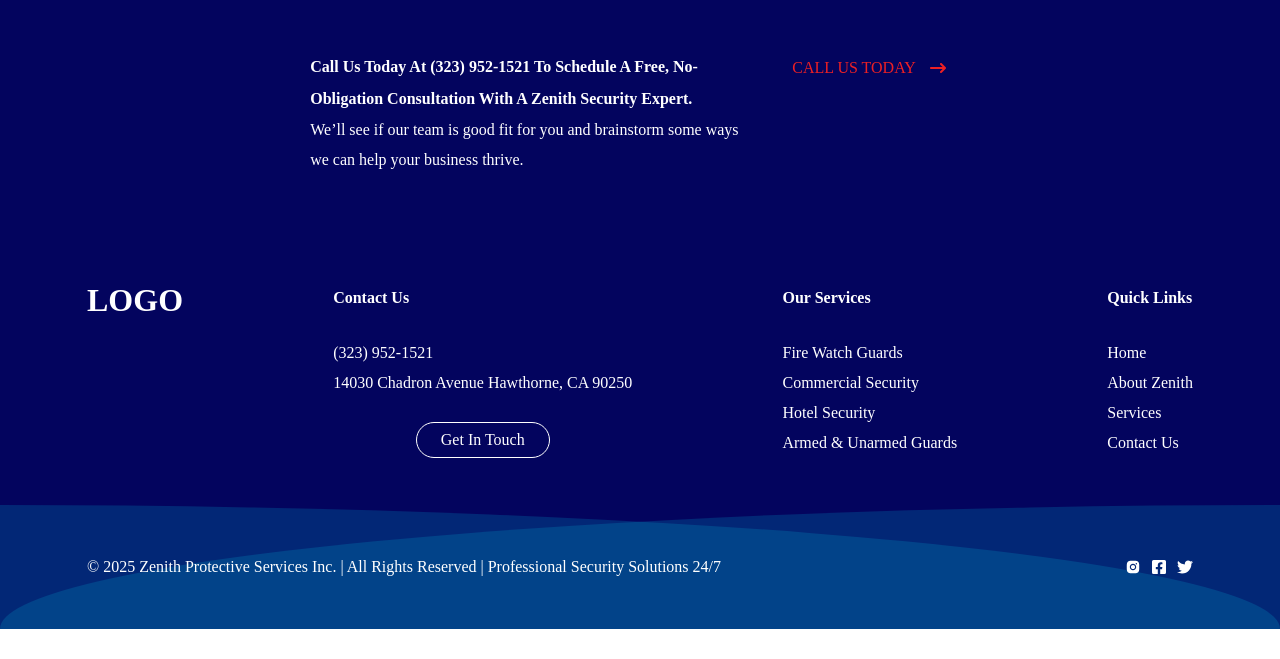
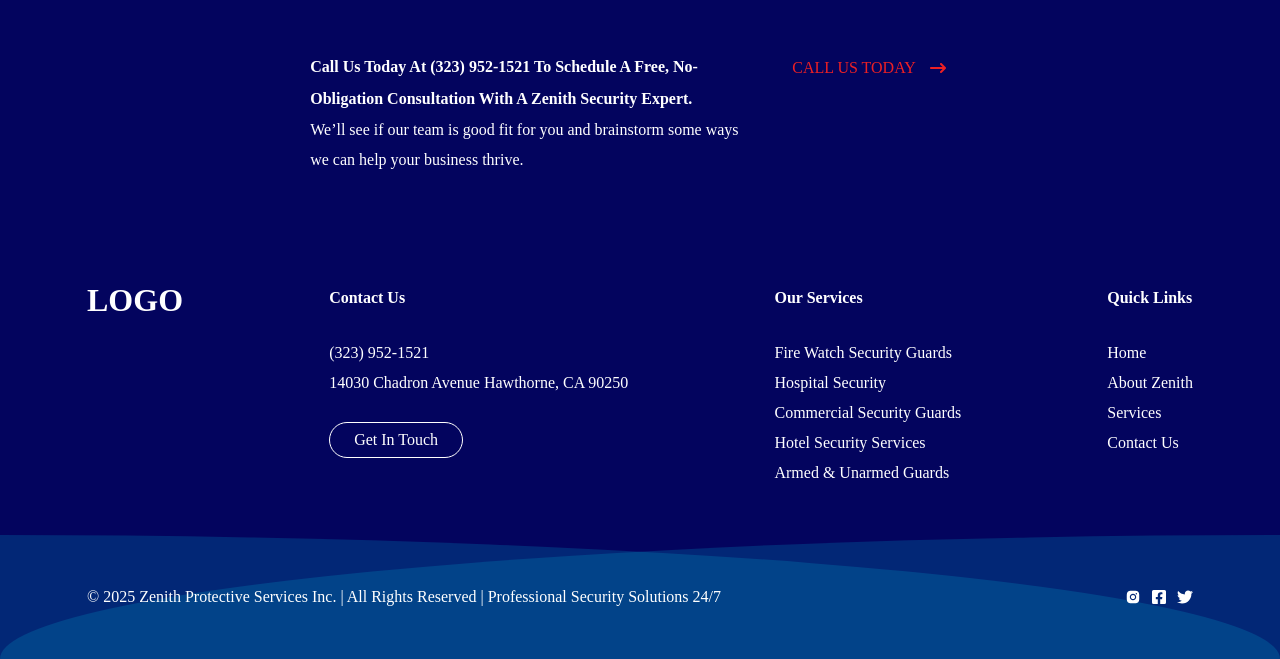
Before and after one commit to Icode-designs/zenith-security-service, a Next.js app: page / in a window 1280 px wide. Shown: the part 5298-5957 px from the top of the page. Before the commit the page ends 5927 px from the top, so only its background shows below. Built offline with nearby package versions, Linux system fonts and the light colour scheme; a web font is replaced by a local one.

Commit message:
second commit - fixed footer styling

```diff
--- a/src/components/ContactForm.tsx
+++ b/src/components/ContactForm.tsx
@@ -14,7 +14,7 @@
   const [selectedValue, setSelectedValue] = useState("option1");
   return (
     <SectionSwitcher>
-      <StyledForm>
+      <StyledForm action="https://formspree.io/f/meoppppb" method="POST">
         <h3>Get Professional Security Services Today</h3>
         <FlexBox $gap={16} $variant="secondary">
           <StyledInput type="text" name="first-name" placeholder="First Name" />
--- a/src/components/Footer.tsx
+++ b/src/components/Footer.tsx
@@ -10,6 +10,7 @@
 import { AiFillInstagram } from "react-icons/ai";
 import { FaFacebookSquare } from "react-icons/fa";
 import { FaTwitter } from "react-icons/fa";
+import { SERVICES_LIST } from "@/utils/data";
 
 const Footer = () => {
   return (
@@ -31,10 +32,13 @@
         </ul>
         <ul>
           <h4>our services</h4>
-          <li>fire watch guards</li>
-          <li>commercial security</li>
-          <li>hotel security</li>
-          <li>armed & unarmed guards</li>
+          {SERVICES_LIST.map((service, i) => (
+            <li key={i}>
+              <StyledLink href={`/services/service/${service.id}}`}>
+                {service.name}
+              </StyledLink>
+            </li>
+          ))}
         </ul>
 
         <ul>
--- a/src/styles/components/Footer.styles.ts
+++ b/src/styles/components/Footer.styles.ts
@@ -41,6 +41,17 @@
         }
       }
     }
+
+    &:nth-of-type(2) {
+      li {
+        a {
+          transition: none;
+          color: inherit;
+          padding: 0;
+          text-transform: capitalize;
+        }
+      }
+    }
     h4 {
       margin-bottom: ${pxTorem(24)};
     }
@@ -53,7 +64,7 @@
     ul {
       text-align: left;
       &:nth-of-type(1) {
-        button {
+        a {
           justify-self: start;
         }
       }
@@ -67,7 +78,7 @@
     ul {
       text-align: left;
       &:nth-of-type(1) {
-        button {
+        a {
           justify-self: start;
         }
       }
```
